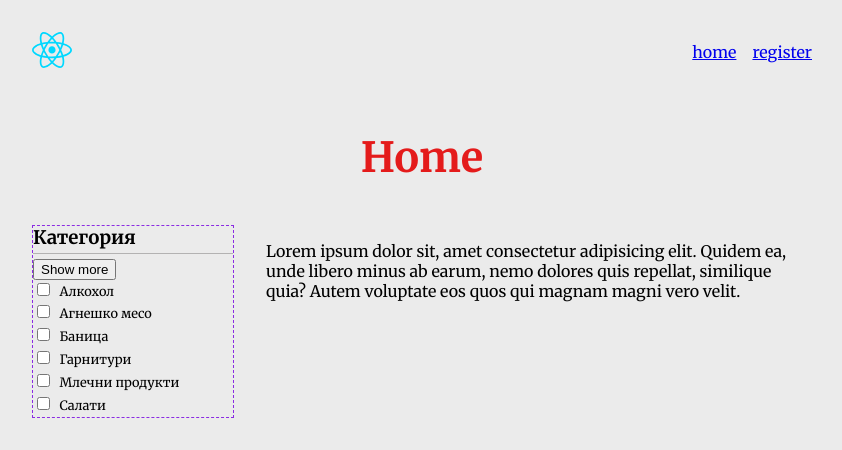
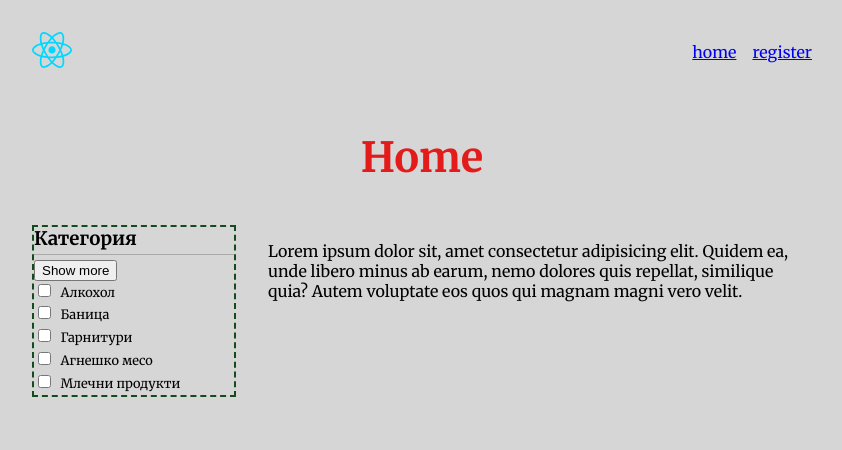
Before and after one commit to HladenRazum/vite-react-meals-frontend, a React (Vite) app: page / in a window 1280 px wide. Shown: the top 450 px of the page, without its empty margins (218-1060 px from the left). Built offline with nearby package versions, Linux system fonts and the light colour scheme.

Commit message:
small updates on Filter

```diff
--- a/src/components/Layout/Filter/Filter.tsx
+++ b/src/components/Layout/Filter/Filter.tsx
@@ -1,5 +1,39 @@
-import { useState } from "react";
+import { FormEvent, useState } from "react";
 import "./Filter.scss";
+
+type FilterItem = {
+   id: string;
+   name: string;
+   label: string;
+};
+
+const FILTERS: FilterItem[] = [
+   {
+      id: "alcohol",
+      name: "alcohol",
+      label: "Алкохол",
+   },
+   {
+      id: "banitsa",
+      name: "banitsa",
+      label: "Баница",
+   },
+   {
+      id: "garnish",
+      name: "garnish",
+      label: "Гарнитури",
+   },
+   {
+      id: "lamb-meat",
+      name: "lamb-meat",
+      label: "Агнешко месо",
+   },
+   {
+      id: "dairy",
+      name: "dairy",
+      label: "Млечни продукти",
+   },
+];
 
 const Filter: React.FC = () => {
    const [isVisible, setIsVisible] = useState(false);
@@ -13,12 +47,36 @@ const Filter: React.FC = () => {
    // 2. Try displaying only the first 3 filter items (as a subarray);
    // 3. On Show more click, display the rest of the elements
 
+   const handleSubmit = (e: FormEvent) => {
+      console.log(e);
+      // Send a request to server and update the displayed items depending on the applied filters
+
+      // show selected items
+   };
+
    return (
       <div className="Filter test-border">
          <h3 className="title border-bottom">Категория</h3>
-         <button onClick={toggleVisible}>Show more</button>
-         <form>
-            <div className="filter-item">
+         {FILTERS.length > 0 ? (
+            <button onClick={toggleVisible}>Show more</button>
+         ) : (
+            <p>No results</p>
+         )}
+         <form onSubmit={handleSubmit}>
+            {FILTERS.length > 0 &&
+               FILTERS.map((filter) => (
+                  <div key={filter.id} className="filter-item">
+                     <label htmlFor={filter.id}>{filter.label}</label>
+                     <input
+                        type="checkbox"
+                        name={filter.name}
+                        id={filter.id}
+                        onChange={handleSubmit}
+                        value={filter.name}
+                     />
+                  </div>
+               ))}
+            {/* <div className="filter-item">
                <label htmlFor="alcohol">Алкохол</label>
                <input type="checkbox" name="alcohol" id="alcohol" />
             </div>
@@ -41,7 +99,7 @@ const Filter: React.FC = () => {
             <div className="filter-item">
                <label htmlFor="salad">Салати</label>
                <input type="checkbox" name="salad" id="salad" />
-            </div>
+            </div> */}
          </form>
       </div>
    );
--- a/src/styles/_globals.css
+++ b/src/styles/_globals.css
@@ -49,5 +49,5 @@ label {
 }
 
 .test-border {
-   border: 1px dashed blueviolet;
+   border: 2px dashed #134b1c;
 }
--- a/src/styles/_palette.css
+++ b/src/styles/_palette.css
@@ -11,7 +11,7 @@
    --transparent-grey: rgba(153, 151, 151, 0.673);
    --darkYellow: #ffeb3b;
    --myRed: #e41b1b;
-   --lightGrey: #ebebeb;
+   --lightGrey: #d6d6d6;
 }
 
 :root {
```
